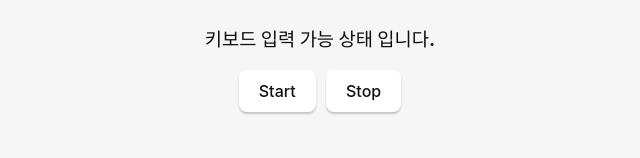
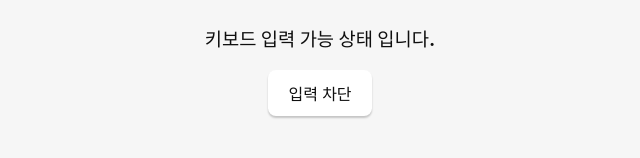
Before and after one commit to preinpost/keyboard-cleaner, a React (Vite) app: page / in a window 1280 px wide. Shown: the part 146-304 px from the top of the page, without its empty margins (320-960 px from the left). Built offline with nearby package versions, Linux system fonts and the light colour scheme.

Commit message:
chore: ui 수정

```diff
--- a/src/App.tsx
+++ b/src/App.tsx
@@ -31,8 +31,12 @@ function App() {
       <h3>{isRunning === true? "키보드 입력 방지 상태 입니다." : "키보드 입력 가능 상태 입니다."}</h3>
 
       <div className="row">
-        <button onClick={start} style={{ marginRight: "10px" }}>Start</button>
-        <button onClick={stop}>Stop</button>
+
+        {isRunning === false ? (
+          <button onClick={start}>입력 차단</button>
+        ) : (
+            <button onClick={stop}>입력 차단 해제</button>
+        )}
       </div>
 
     </main>
```
